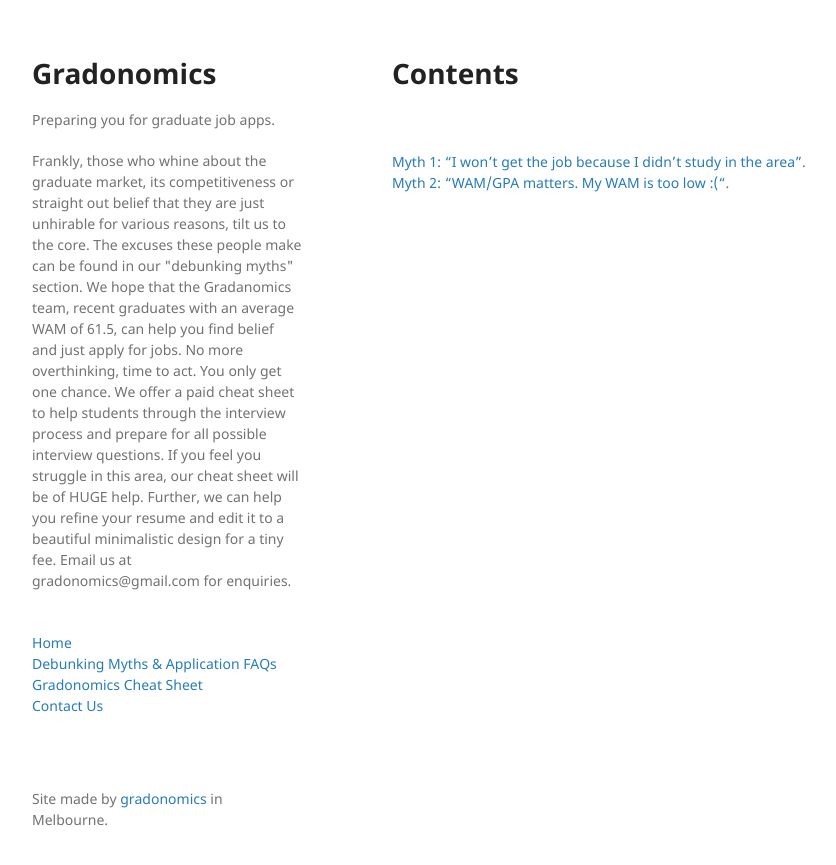
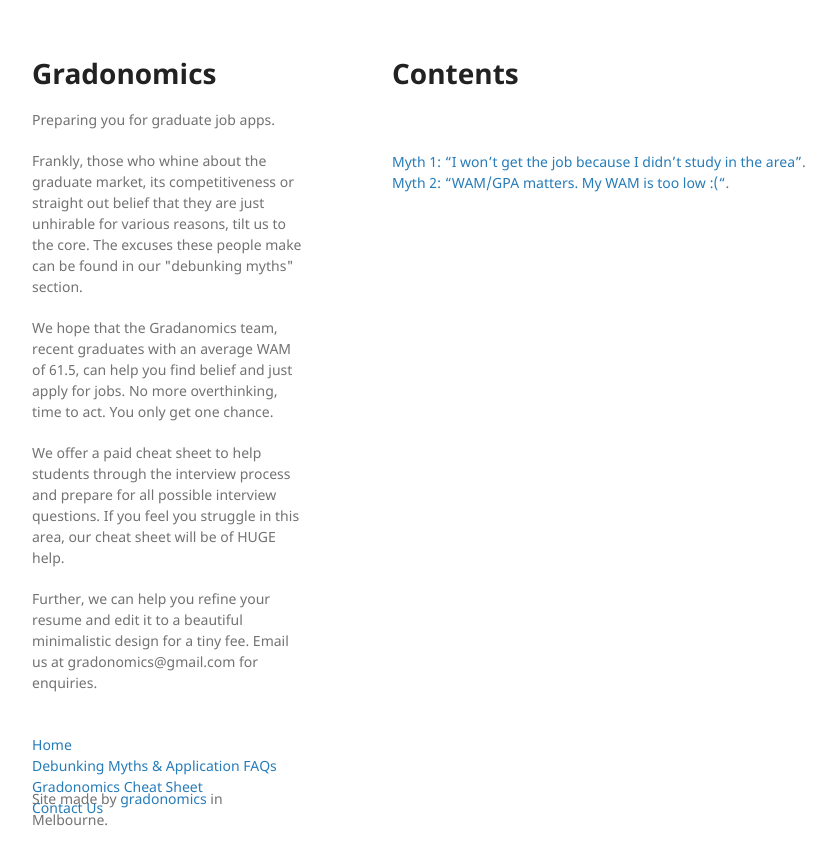
Before and after one commit to gradonomics/gradonomics-grad-help, a Jekyll site: the page built from index.md, in a window 1280 px wide. Shown: the top 865 px of the page, without its empty margins (178-1014 px from the left). Built offline with Jekyll 4.4.1, drawn with Linux system fonts in a browser that asks for light colours; our own code applies the rules of GitHub Pages for plain Markdown files.

Commit message:
add paras

```diff
--- a/_layouts/default.html
+++ b/_layouts/default.html
@@ -18,13 +18,13 @@
         <a href="{{ site.github.url }}"> <h1>{{ site.title | default: site.github.repository_name }}</h1> </a>
         <p>{{ site.description | default: site.github.project_tagline }}</p>
 
-        <p>Frankly, those who whine about the graduate market, its competitiveness or straight out belief that they are just unhirable for various reasons, tilt us to the core. The excuses these people make can be found in our "debunking myths" section.
+        <p>Frankly, those who whine about the graduate market, its competitiveness or straight out belief that they are just unhirable for various reasons, tilt us to the core. The excuses these people make can be found in our "debunking myths" section.</p>
 
-          We hope that the Gradanomics team, recent graduates with an average WAM of 61.5, can help you find belief and just apply for jobs. No more overthinking, time to act. You only get one chance.
+          <p>We hope that the Gradanomics team, recent graduates with an average WAM of 61.5, can help you find belief and just apply for jobs. No more overthinking, time to act. You only get one chance.</p>
 
-          We offer a paid cheat sheet to help students through the interview process and prepare for all possible interview questions. If you feel you struggle in this area, our cheat sheet will be of HUGE help.
+          <p>We offer a paid cheat sheet to help students through the interview process and prepare for all possible interview questions. If you feel you struggle in this area, our cheat sheet will be of HUGE help. </p>
 
-          Further, we can help you refine your resume and edit it to a beautiful minimalistic design for a tiny fee. Email us at gradonomics@gmail.com for enquiries.</p>
+          <p>Further, we can help you refine your resume and edit it to a beautiful minimalistic design for a tiny fee. Email us at gradonomics@gmail.com for enquiries.</p>
 
 
         {% if site.github.is_project_page %}
```
